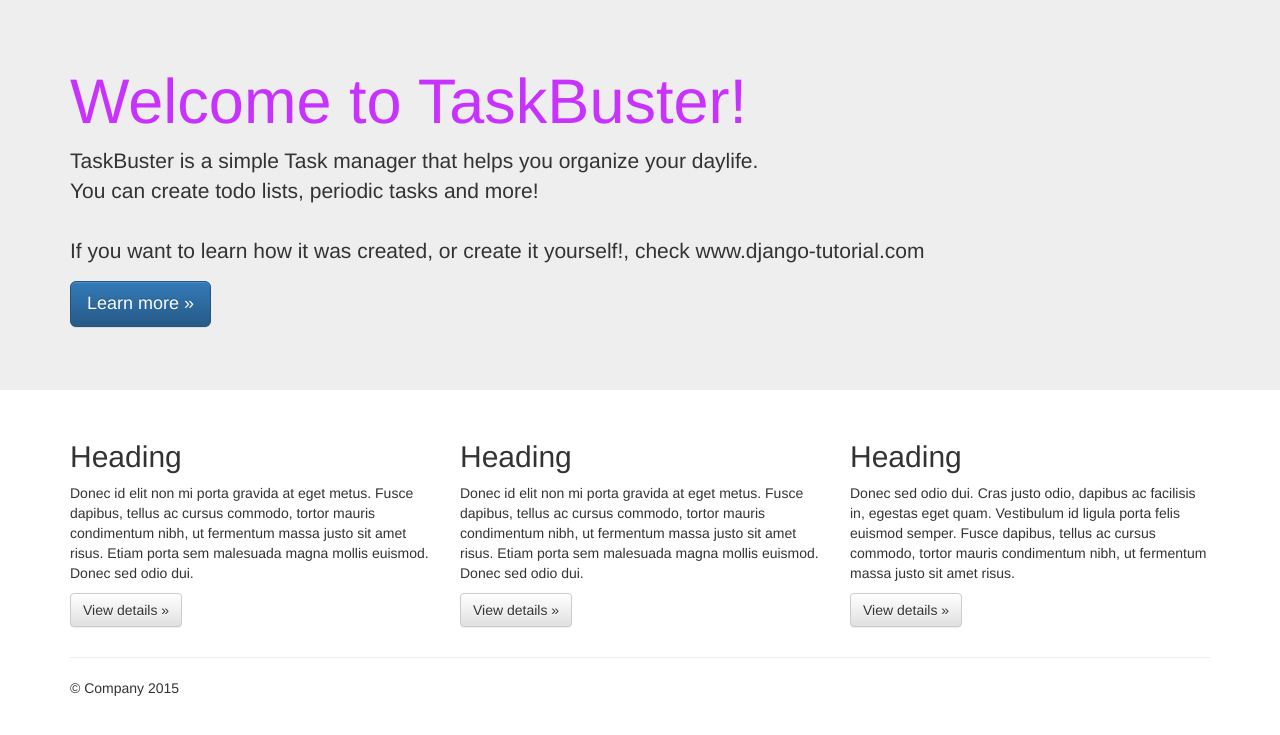
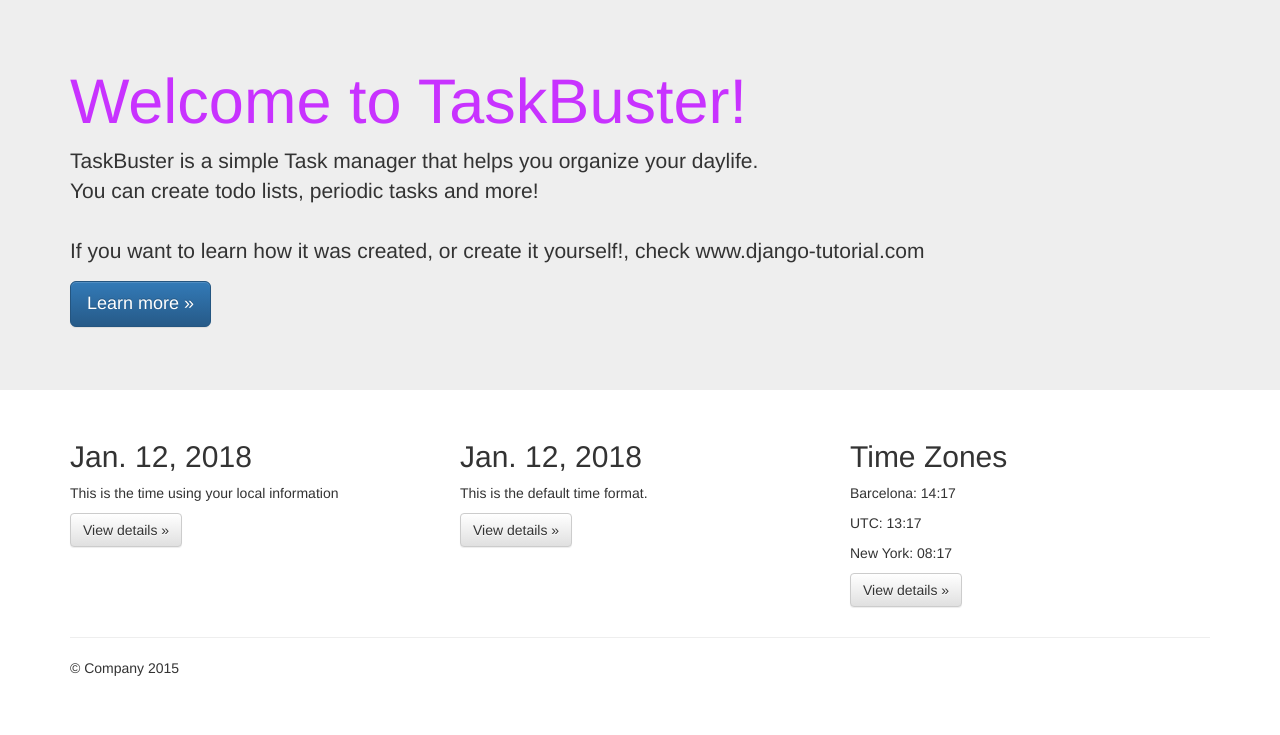
Before and after one commit to HalukaMB/MeleMele, a Django app: page /en/ in a window 1280 px wide. Shown: the part 51-786 px from the top of the page. Run offline with Django 3.2, Linux system fonts and the light colour scheme; some libraries are stand-ins or nearby versions.

Commit message:
Internationalization and localization

```diff
--- a/requirements/development.txt
+++ b/requirements/development.txt
@@ -1 +1,3 @@
 -r base.txt
+Django==1.8.5
+pytz==2017.3
--- a/requirements/testing.txt
+++ b/requirements/testing.txt
@@ -1,3 +1,5 @@
 -r base.txt
 selenium
 coverage==4.4.2
+Django==1.8.5
+pytz==2017.3
--- a/taskbuster/templates/taskbuster/index.html
+++ b/taskbuster/templates/taskbuster/index.html
@@ -1,5 +1,8 @@
 {% extends "base.html" %}
 {% load i18n %}
+{% load l10n %}
+{% load tz %}
+
 {% block head_title %}TaskBuster Django Tutorial{% endblock %}
 
 {% block content %}
@@ -16,19 +19,24 @@
   <!-- Example row of columns -->
   <div class="row">
     <div class="col-md-4">
-      <h2>Heading</h2>
-      <p>Donec id elit non mi porta gravida at eget metus. Fusce dapibus, tellus ac cursus commodo, tortor mauris condimentum nibh, ut fermentum massa justo sit amet risus. Etiam porta sem malesuada magna mollis euismod. Donec sed odio dui. </p>
-      <p><a class="btn btn-default" href="#" role="button">View details &raquo;</a></p>
+          <h2 id="local-date">{{today}}</h2>
+          <p>This is the time using your local information </p>
+          <p><a class="btn btn-default" href="#" role="button">View details &raquo;</a></p>
     </div>
     <div class="col-md-4">
-      <h2>Heading</h2>
-      <p>Donec id elit non mi porta gravida at eget metus. Fusce dapibus, tellus ac cursus commodo, tortor mauris condimentum nibh, ut fermentum massa justo sit amet risus. Etiam porta sem malesuada magna mollis euismod. Donec sed odio dui. </p>
-      <p><a class="btn btn-default" href="#" role="button">View details &raquo;</a></p>
-   </div>
+          <h2 id="non-local-date">{{today|unlocalize}}</h2>
+          <p>This is the default time format.</p>
+          <p><a class="btn btn-default" href="#" role="button">View details &raquo;</a></p>
+    </div>
     <div class="col-md-4">
-      <h2>Heading</h2>
-      <p>Donec sed odio dui. Cras justo odio, dapibus ac facilisis in, egestas eget quam. Vestibulum id ligula porta felis euismod semper. Fusce dapibus, tellus ac cursus commodo, tortor mauris condimentum nibh, ut fermentum massa justo sit amet risus.</p>
-      <p><a class="btn btn-default" href="#" role="button">View details &raquo;</a></p>
+          <h2>Time Zones</h2>
+          <p> Barcelona: <span id="time-tz">{{now|time:"H:i"}}</span></p>
+          <p> UTC: <span id="time-utc">{{now|utc|time:"H:i"}}</span></p>
+          <p> New York: <span id="time-ny">
+                 {{now|timezone:"America/New_York"|time:"H:i"}}</span></p>
+          <p><a class="btn btn-default" href="#" role="button">View details &raquo;</a></p>
+
     </div>
+
   </div>
   {% endblock %}
--- a/taskbuster/views.py
+++ b/taskbuster/views.py
@@ -1,7 +1,12 @@
 # -*- coding: utf-8 -*-
 from django.shortcuts import render
+import datetime
+from django.utils.timezone import now
 
 def home(request):
-    return render(request, "taskbuster/index.html", {})
+    today = datetime.date.today()
+    return render(request, "taskbuster/index.html",
+                       {'today': today, 'now': now()})
+
 def home_files(request, filename):
     return render(request, filename, {}, content_type="text/plain")
```
Also changed, not shown: functional_tests/test_all_users.py (+23 -1 lines), taskbuster/settings/base.py (+11 -1 lines), 1 other file.
